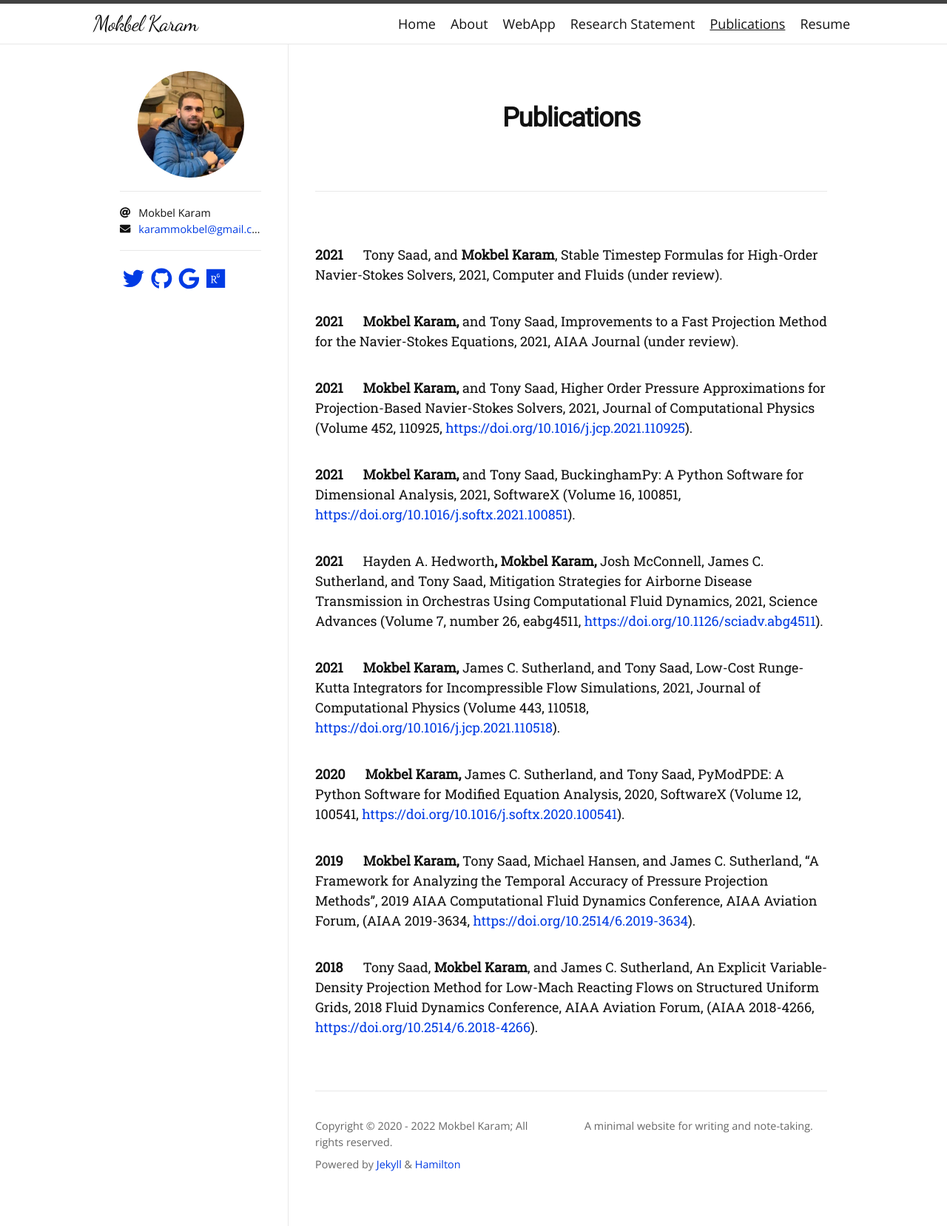
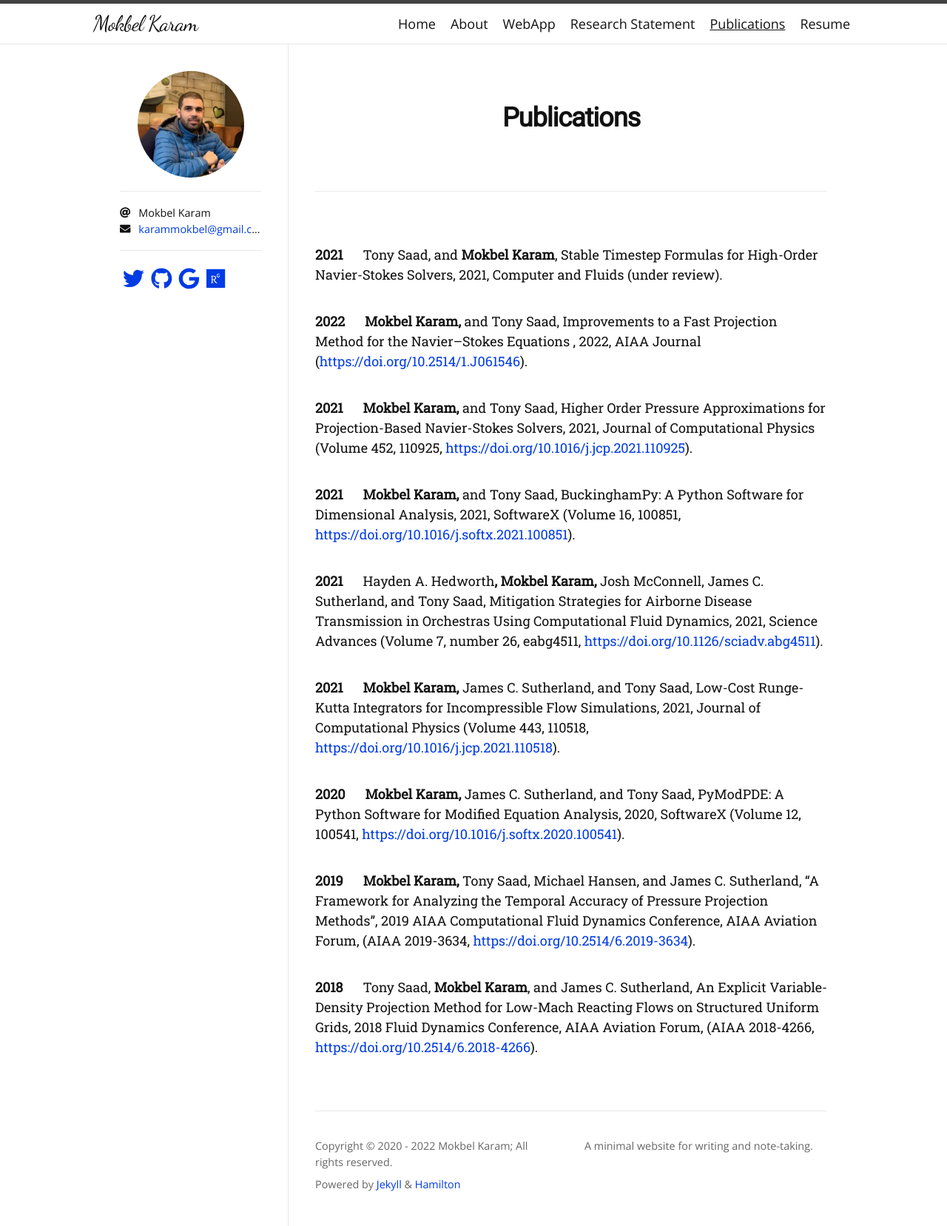
Before and after one commit to mk-95/mk-95.github.io, a Jekyll site: the page built from Publications.md, in a window 1280 px wide. Shown: the whole page at 74% size. Built offline with Jekyll 4.4.1, drawn with Linux system fonts in a browser that asks for light colours; nearby versions of some CDN libraries; some web fonts are replaced.

Commit message:
Added the doi for AIAAJ publication

```diff
--- a/Publications.md
+++ b/Publications.md
@@ -8,8 +8,8 @@ permalink: /Publications/
 **2021** &emsp; Tony Saad, and **Mokbel Karam**, Stable Timestep Formulas for High-Order
 Navier-Stokes Solvers, 2021, Computer and Fluids (under review).
 
-**2021** &emsp; **Mokbel Karam,** and Tony Saad, Improvements to a Fast Projection Method
-for the Navier-Stokes Equations, 2021, AIAA Journal (under review).
+**2022** &emsp; **Mokbel Karam,** and Tony Saad, Improvements to a Fast Projection Method
+for the Navier–Stokes Equations , 2022, AIAA Journal ([https://doi.org/10.2514/1.J061546](https://doi.org/10.2514/1.J061546)).
 
 **2021** &emsp; **Mokbel Karam,** and Tony Saad, Higher Order Pressure Approximations
 for Projection-Based Navier-Stokes Solvers, 2021, Journal of Computational
```
Also changed, not shown: resume.md (+2 -2 lines), 3 other files.
